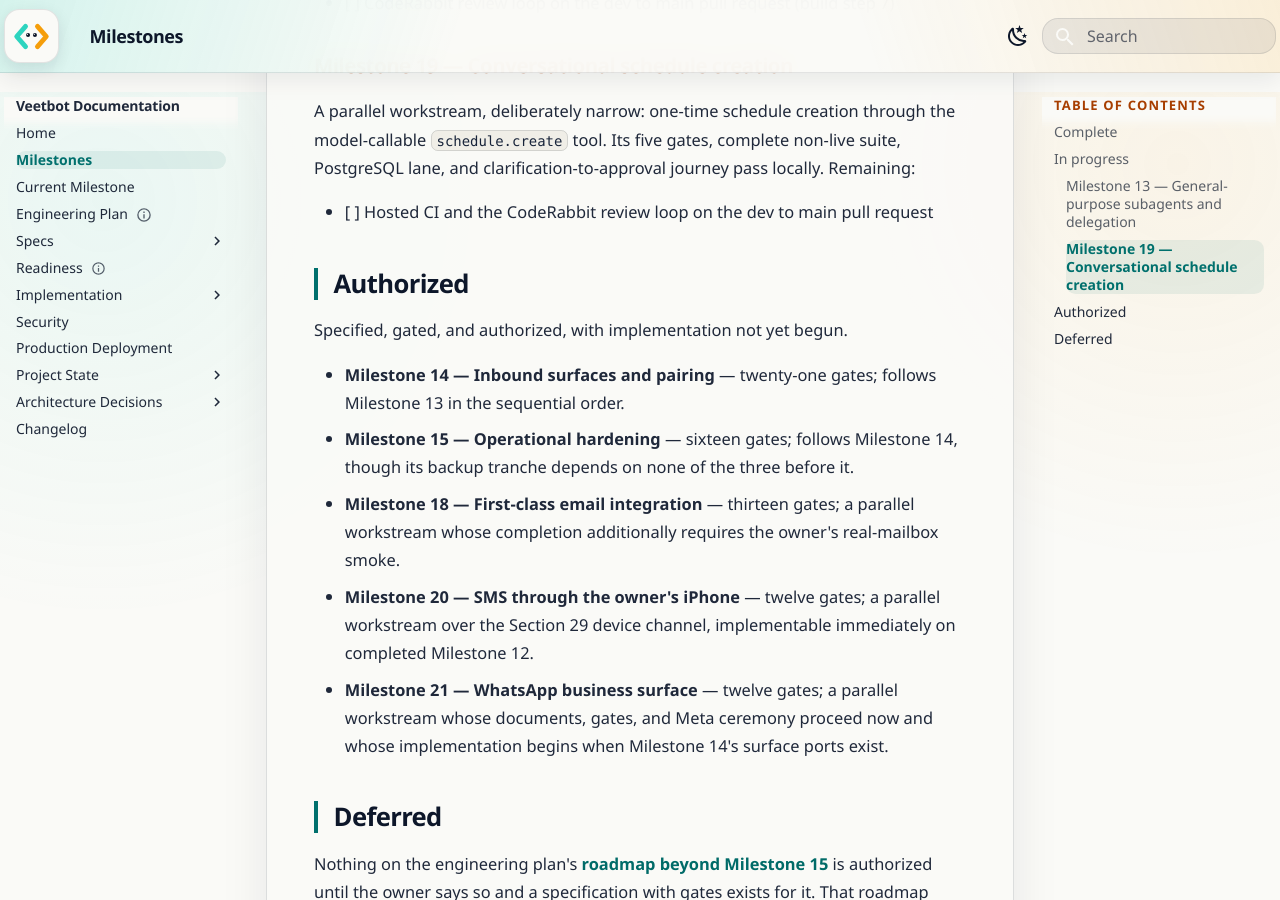
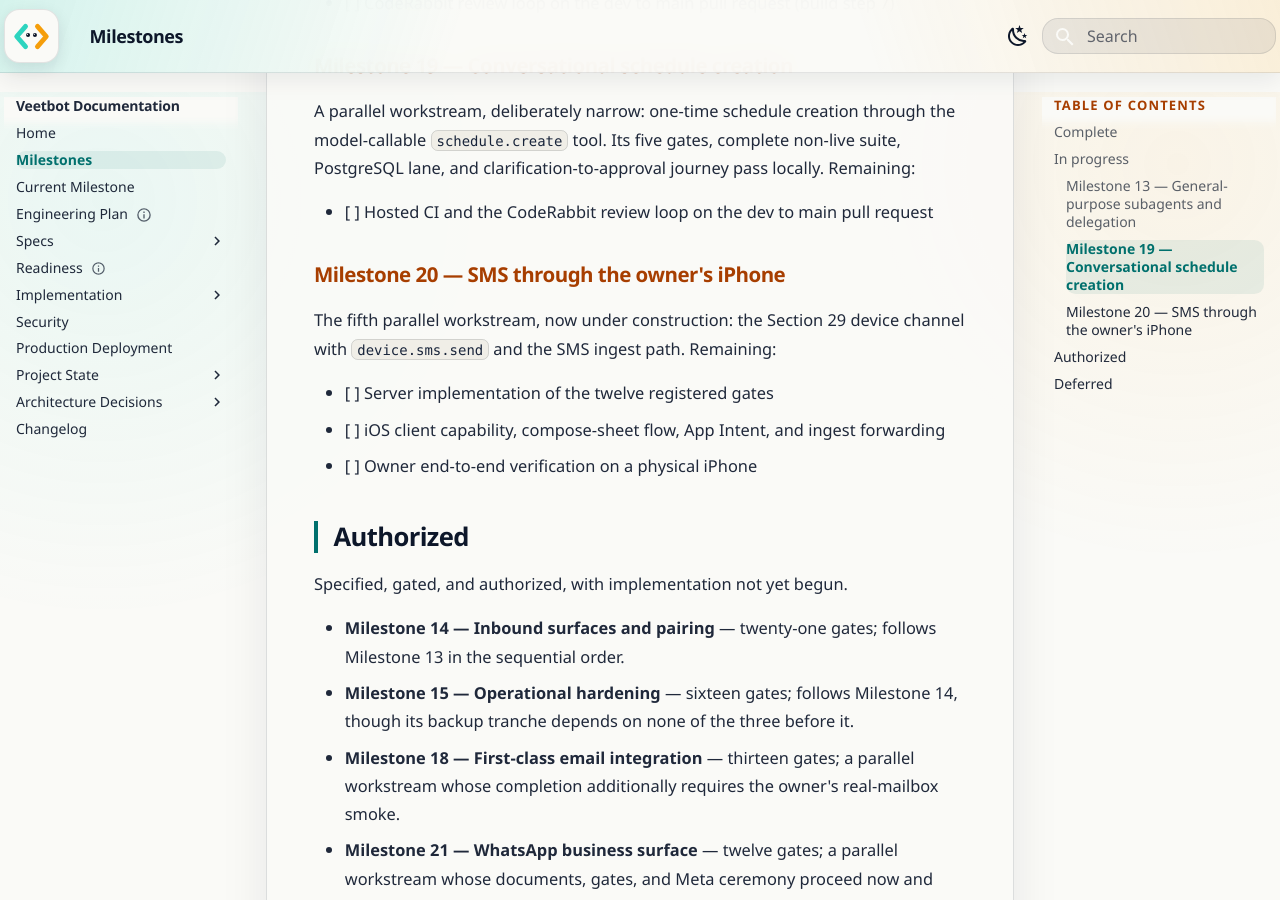
Before and after one commit to avitus/veetbot, an MkDocs documentation site: the page built from docs/status/milestones.md, in a window 1280 px wide and 900 px high, scrolled down 1708 px. Built offline with MkDocs 1.6.1 and Material for MkDocs 9.7.7, drawn with Linux system fonts in a browser that asks for light colours.

Commit message:
docs: Milestone 20 moves to in progress
Reading-Lane: A
Co-Authored-By: Claude Fable 5 <noreply@anthropic.com>

```diff
--- a/docs/status/milestones.md
+++ b/docs/status/milestones.md
@@ -64,6 +64,15 @@ Remaining:
 
 - [ ] Hosted CI and the CodeRabbit review loop on the dev to main pull request
 
+### Milestone 20 — SMS through the owner's iPhone
+
+The fifth parallel workstream, now under construction: the Section 29
+device channel with `device.sms.send` and the SMS ingest path. Remaining:
+
+- [ ] Server implementation of the twelve registered gates
+- [ ] iOS client capability, compose-sheet flow, App Intent, and ingest forwarding
+- [ ] Owner end-to-end verification on a physical iPhone
+
 ## Authorized
 
 Specified, gated, and authorized, with implementation not yet begun.
@@ -76,9 +85,6 @@ Specified, gated, and authorized, with implementation not yet begun.
 - **Milestone 18 — First-class email integration** — thirteen gates; a
   parallel workstream whose completion additionally requires the owner's
   real-mailbox smoke.
-- **Milestone 20 — SMS through the owner's iPhone** — twelve gates; a
-  parallel workstream over the Section 29 device channel, implementable
-  immediately on completed Milestone 12.
 - **Milestone 21 — WhatsApp business surface** — twelve gates; a parallel
   workstream whose documents, gates, and Meta ceremony proceed now and
   whose implementation begins when Milestone 14's surface ports exist.
--- a/docs/status/project-state.yaml
+++ b/docs/status/project-state.yaml
@@ -459,7 +459,7 @@ milestones:
 
   "20":
     title: SMS through the owner's iPhone
-    status: authorized
+    status: in_progress
     authorized_on: 2026-08-26
     design: docs/plan/device-channel-and-sms.md
     adr: docs/adr/0073-milestone-20-sms-device-channel.md
@@ -477,6 +477,10 @@ milestones:
       - a websocket device transport and the waiting-on-device suspension kind
       - presence-based routing and hand-off (B7 residue)
       - Android capture and any second device-scoped tool
+    open_items:
+      - Server implementation of the twelve registered gates
+      - iOS client capability, compose-sheet flow, App Intent, and ingest forwarding
+      - Owner end-to-end verification on a physical iPhone
     evidence:
       - check: Milestone 20 gate-area red phase
         outcome: observed_expected_failure
```
Also changed, not shown: docs/plan/current-milestone.md (+3 -3 lines).
